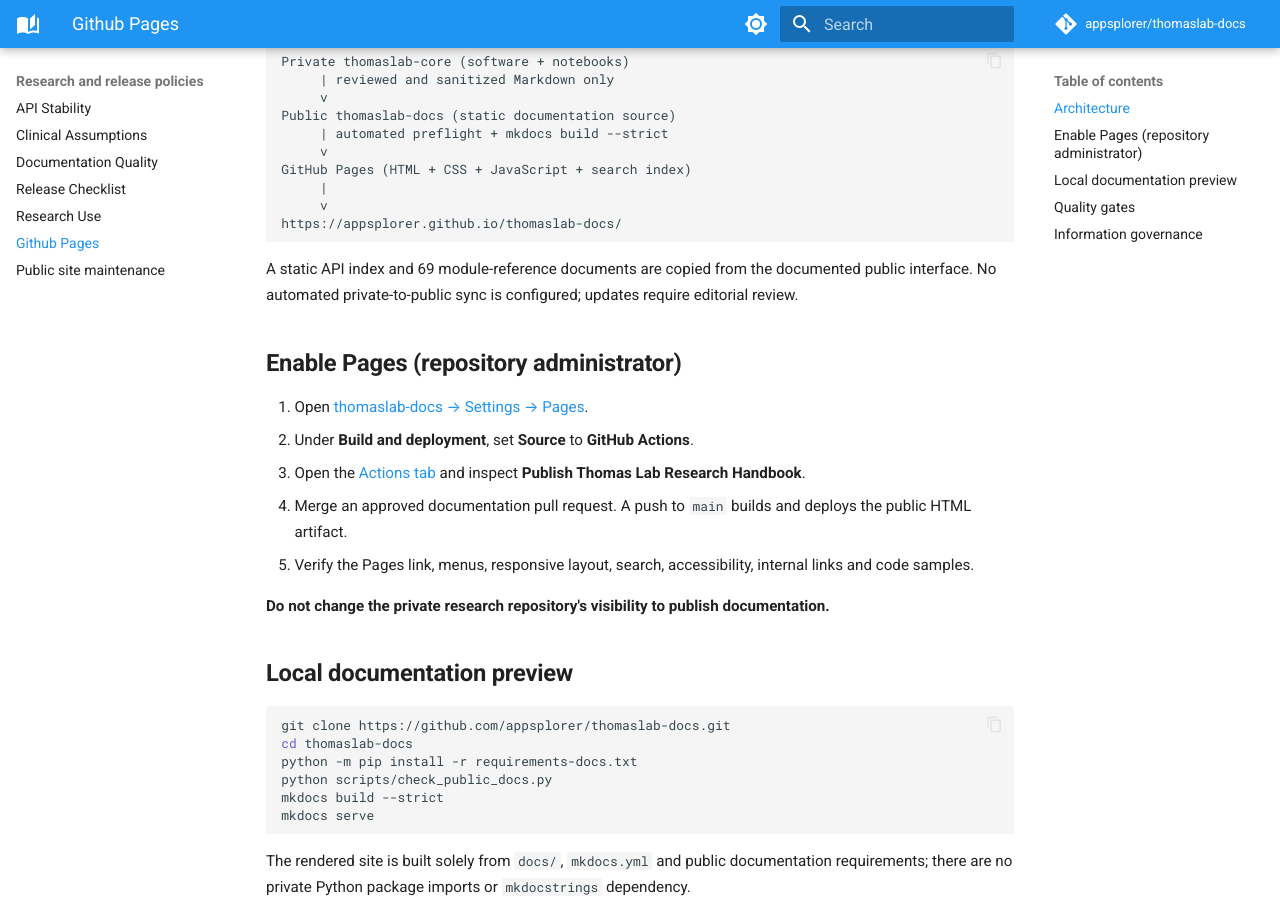
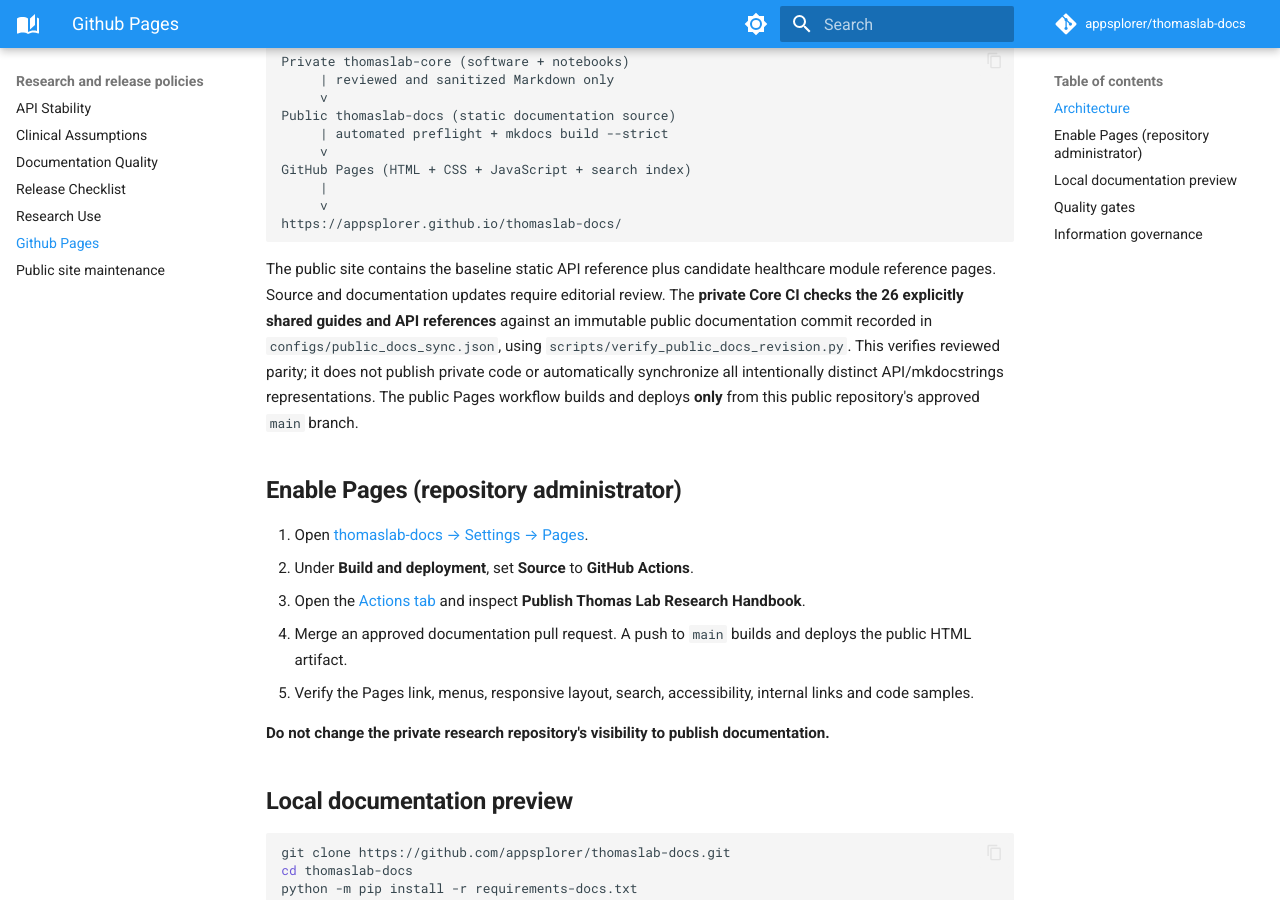
Before and after one commit to appsplorer/thomaslab-docs, an MkDocs documentation site: the page built from docs/publishing/github-pages.md, in a window 1280 px wide and 900 px high, scrolled down 345 px. Built offline with MkDocs 1.6.1 and Material for MkDocs 9.7.7, drawn with Linux system fonts in a browser that asks for light colours; comment, search, counter and statistics services are not loaded.

Commit message:
docs: describe pinned cross-repo parity gate and independent public Pages publishing

````diff
--- a/docs/publishing/github-pages.md
+++ b/docs/publishing/github-pages.md
@@ -17,7 +17,7 @@
 https://appsplorer.github.io/thomaslab-docs/
 ```
 
-A static API index and 69 module-reference documents are copied from the documented public interface. No automated private-to-public sync is configured; updates require editorial review.
+The public site contains the baseline static API reference plus candidate healthcare module reference pages. Source and documentation updates require editorial review. The **private Core CI checks the 26 explicitly shared guides and API references** against an immutable public documentation commit recorded in `configs/public_docs_sync.json`, using `scripts/verify_public_docs_revision.py`. This verifies reviewed parity; it does not publish private code or automatically synchronize all intentionally distinct API/mkdocstrings representations. The public Pages workflow builds and deploys **only** from this public repository's approved `main` branch.
 
 ## Enable Pages (repository administrator)
 
````
